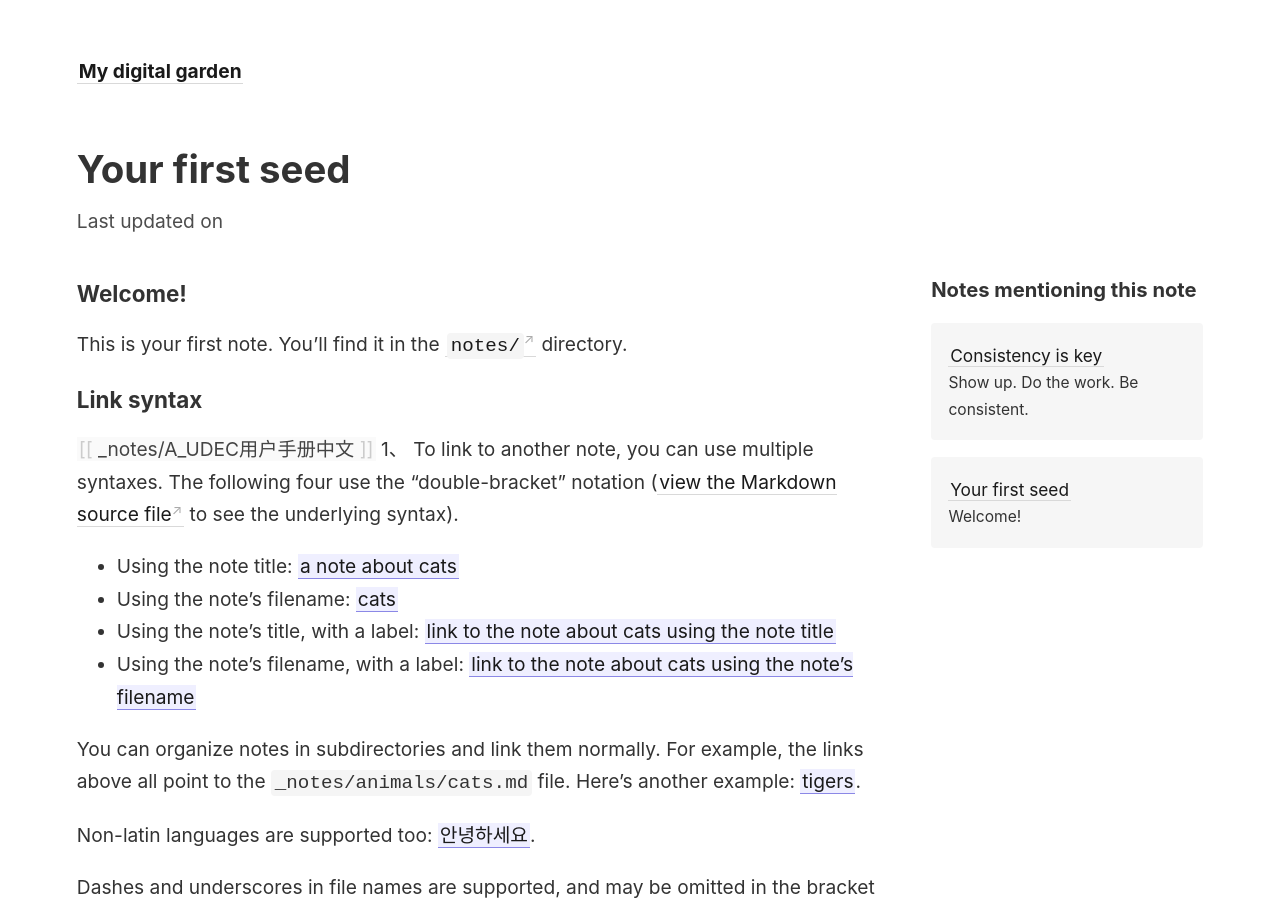
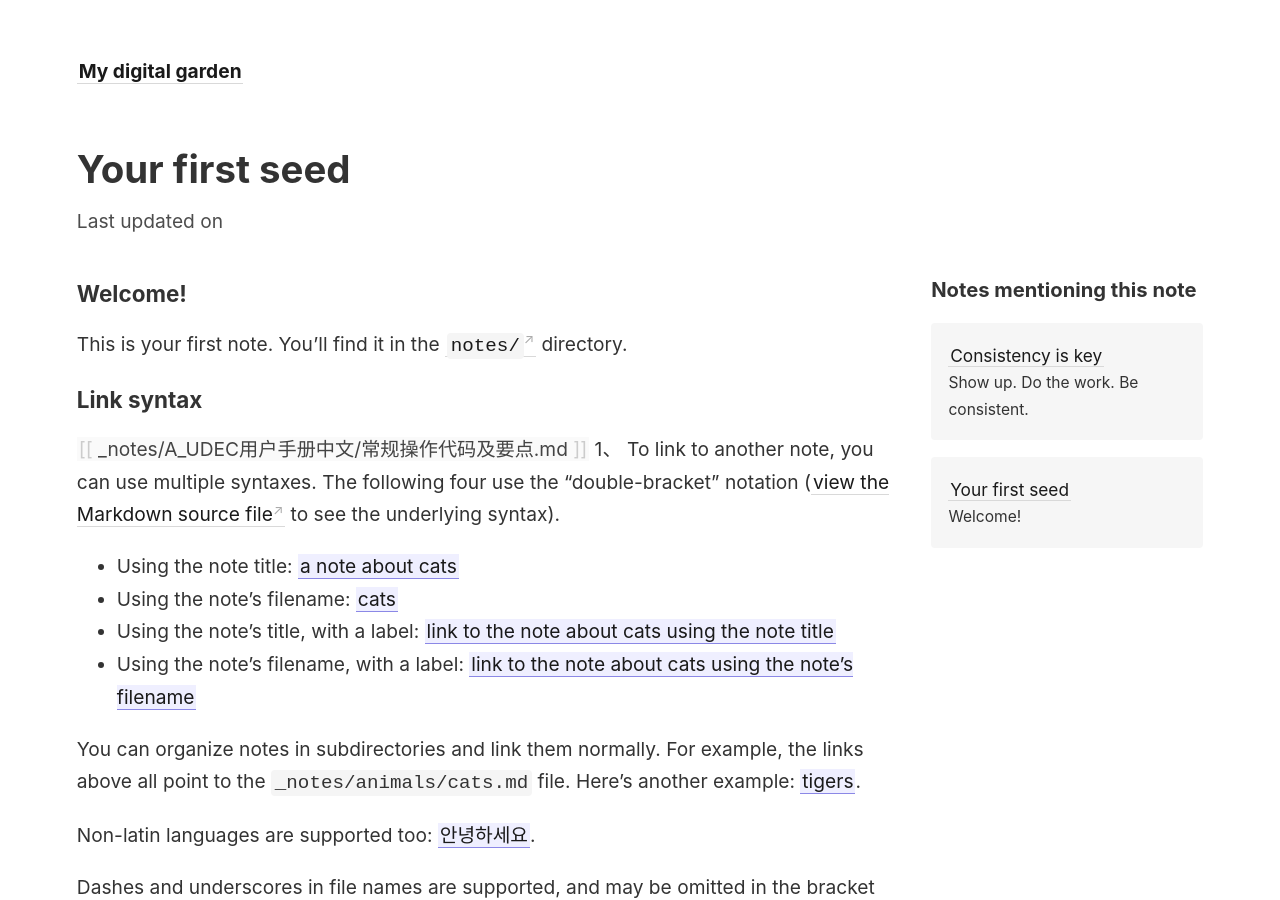
Before and after one commit to zuiyu666/-, a Jekyll site: the page built from _notes/your-first-note.md, in a window 1280 px wide and 900 px high. Built offline with Jekyll 4.4.1, drawn with Linux system fonts in a browser that asks for light colours.

Commit message:
Update your-first-note.md

```diff
--- a/_notes/your-first-note.md
+++ b/_notes/your-first-note.md
@@ -7,7 +7,7 @@ title: Your first seed
 This is your first note. You'll find it in the [`notes/`](https://github.com/maximevaillancourt/digital-garden-jekyll-template/tree/master/_notes) directory.
 
 ### Link syntax
-[[_notes/A_UDEC用户手册中文]]
+[[_notes/A_UDEC用户手册中文/常规操作代码及要点.md]]
 1、
 To link to another note, you can use multiple syntaxes. The following four use the "double-bracket" notation ([view the Markdown source file](https://github.com/maximevaillancourt/digital-garden-jekyll-template/blob/master/_notes/your-first-note.md#link-syntax) to see the underlying syntax).
 
```
